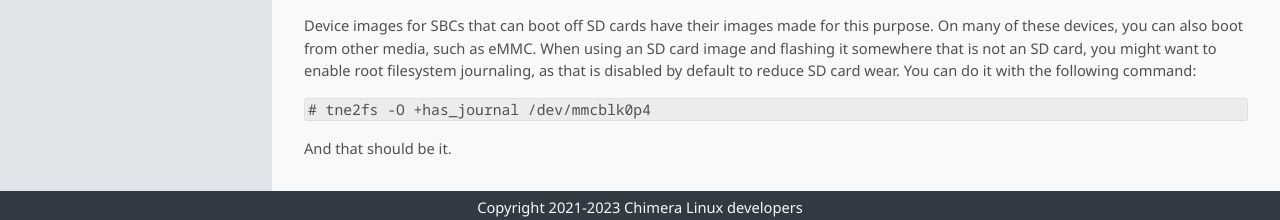
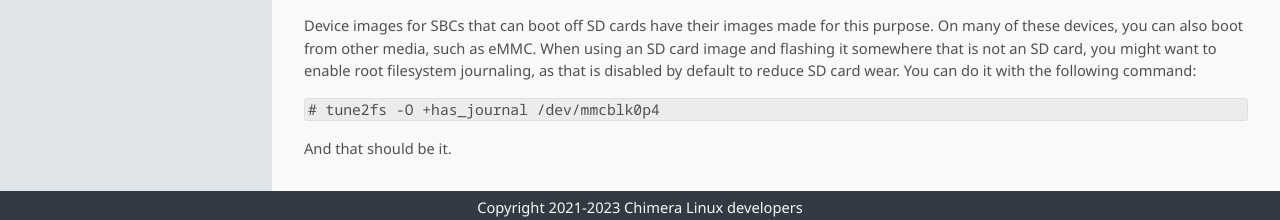
Before and after one commit to chimera-linux/chimera-linux.github.io, a Jekyll site: the page built from _docs/installation/prepare.md, in a window 1280 px wide. Shown: the part 1499-1719 px from the top of the page. Built offline with Jekyll 4.4.1, drawn with Linux system fonts in a browser that asks for light colours.

Commit message:
fix typos

````diff
--- a/_docs/installation/prepare.md
+++ b/_docs/installation/prepare.md
@@ -102,7 +102,7 @@ enable root filesystem journaling, as that is disabled by default
 to reduce SD card wear. You can do it with the following command:
 
 ```
-# tne2fs -O +has_journal /dev/mmcblk0p4
+# tune2fs -O +has_journal /dev/mmcblk0p4
 ```
 
 And that should be it.
````
Also changed, not shown: _docs/installation/install.md (+1 -1 lines).
